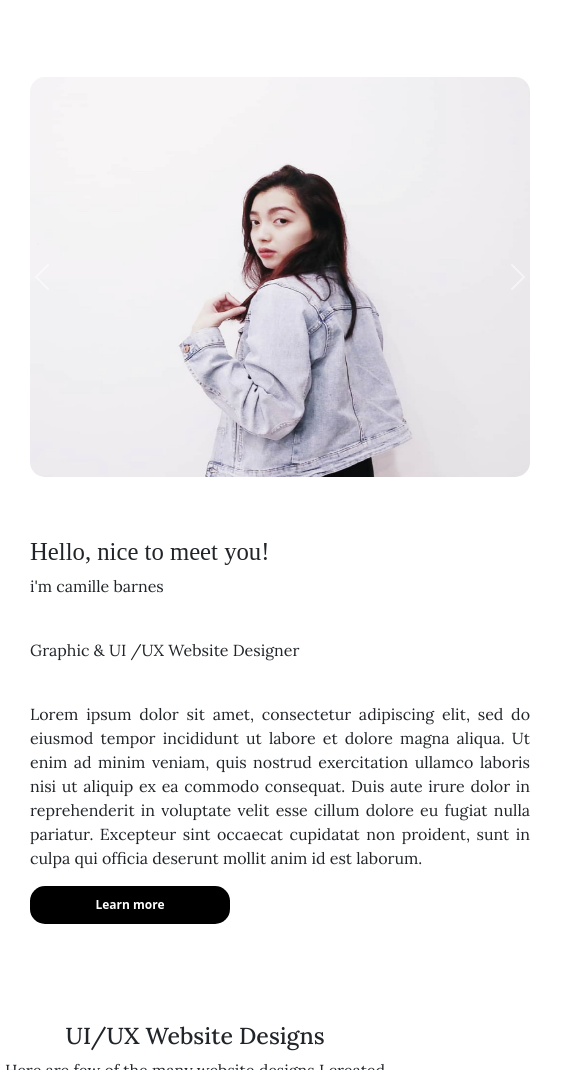
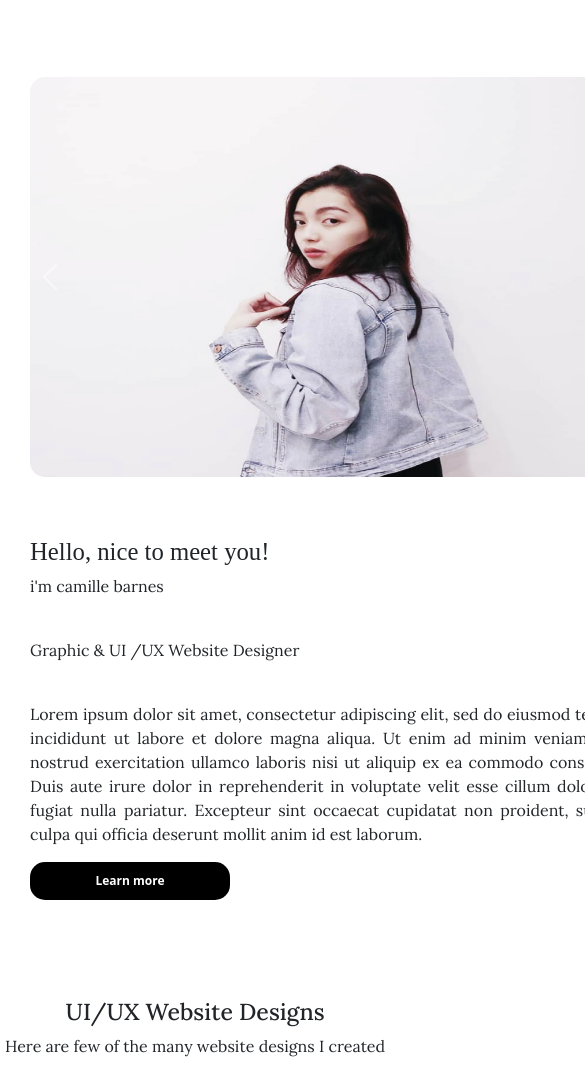
Before and after one commit to mpgthubcreative/Marianne-html, a plain HTML site: page index.html in a window 390 px wide. Shown: the part 3165-4235 px from the top of the page, 585 px wide, since content can reach past the window. Drawn offline with nearby package versions, Linux system fonts and the light colour scheme; a script that the page names is missing; a web font is replaced by a local one.

Commit message:
Update style.css

```diff
--- a/style.css
+++ b/style.css
@@ -265,13 +265,13 @@ border-radius: 15px;
 
   .carousel-item {
 
-    max-width: 500px;
+    max-width: 100%;
 
  }
 
  .bootstrapH p{
 
-    max-width: 500px;
+    max-width: 100%;
 
  }
 
```
